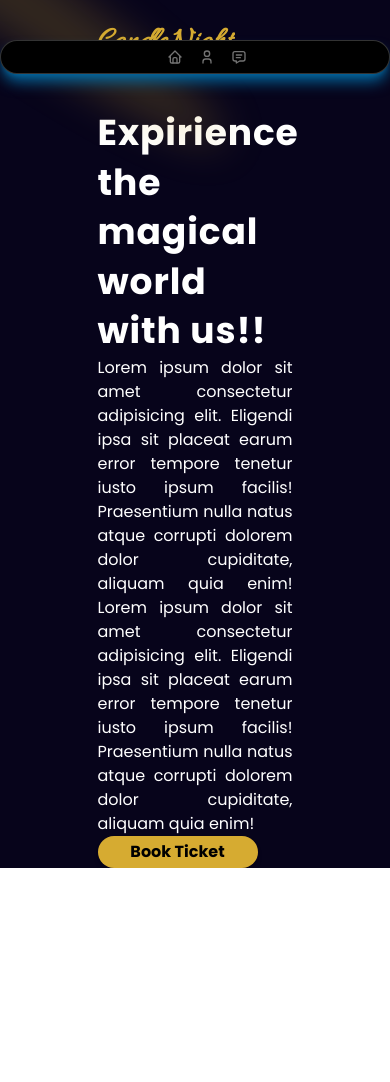
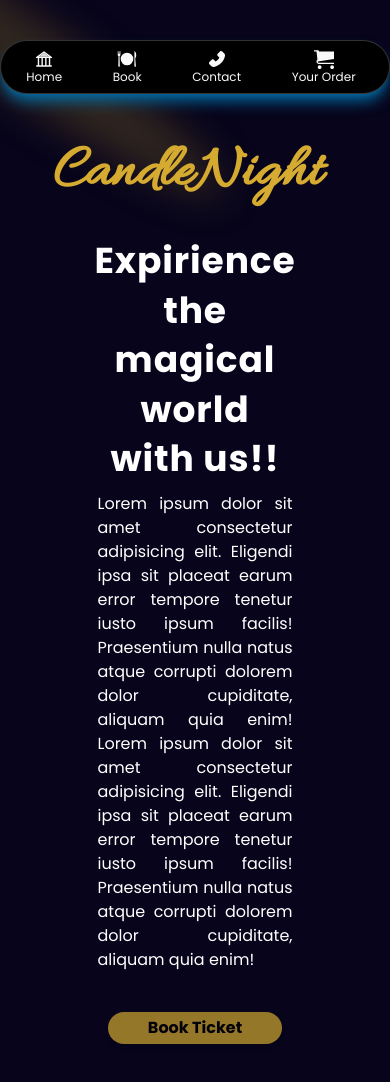
Before and after one commit to hasithasandunlakshan/leo_candle_night, a Next.js app: page / in a window 390 px wide. Shown: the top 1082 px of the page. Before the commit the page ends 868 px from the top, so only its background shows below. Built offline with nearby package versions, Linux system fonts and the light colour scheme.

Commit message:
animation added

```diff
--- a/package.json
+++ b/package.json
@@ -17,6 +17,7 @@
     "next": "14.2.11",
     "react": "^18",
     "react-dom": "^18",
+    "react-icons": "^5.3.0",
     "tailwind-merge": "^2.5.2",
     "tailwindcss-animate": "^1.0.7"
   },
--- a/src/components/Home/Hero.tsx
+++ b/src/components/Home/Hero.tsx
@@ -1,5 +1,6 @@
+"use client"
 import React from 'react'
-
+import { motion } from 'framer-motion';
 import { Spotlight } from '../ui/Spotlight'
 
 import Image from 'next/image';
@@ -7,17 +8,19 @@ import Image from 'next/image';
 import { TypewriterEffectSmooth } from '../ui/typewriter-effect';
 
 import { TextGenerateEffect } from '../ui/text-generate-effect';
+import { useRouter } from 'next/navigation';
 export default function Hero() {
+  const router=useRouter();
   const description = `Expirience the magical world with us!!`;
   const words = [
     {
       text: "Candle",
-      className:'text-secondary  font-Allura text-3xl  sm:text-8xl font-bold',
+      className:'text-secondary  font-Allura text-6xl  md:text-8xl font-bold',
 
     },
     {
-      text: "Night",
-      className:'text-secondary font-Allura text-3xl  sm:text-8xl font-bold'
+      text: "Night ",
+      className:'text-secondary font-Allura text-6xl  md:text-8xl font-bold'
     },]
   return (
 
@@ -26,22 +29,32 @@ export default function Hero() {
       className="-top-40 left-0 md:left-60 md:-top-20"
       fill="#d6ab31"
     />
-
-    <div className="flex flex-col w-1/2">
+<div className="flex justify-center  container items-center">
+<div className="flex flex-col w-1/2 items-center md:items-start py-32">
     <TypewriterEffectSmooth words={words} cursorClassName='hidden' />
 
-    <TextGenerateEffect words={description} className='text-gray-200 text-4xl font-bold' duration={3} />
+    <TextGenerateEffect words={description} className='text-gray-200 text-center sm:text-left text-4xl font-bold mb-2' duration={3} />
 
-  <p  className='text-white text-justify'> Lorem ipsum dolor sit amet consectetur adipisicing elit. Eligendi ipsa sit placeat earum error tempore tenetur iusto ipsum facilis! Praesentium nulla natus atque corrupti dolorem dolor cupiditate, aliquam quia enim!
+  <motion.p
+   initial={{ opacity: 0, y: 50 }}
+   whileInView={{ opacity: 1, y: 0 }}
+   viewport={{ once: true }}
+   transition={{ duration: 3 }}
+
+  className='text-white text-justify'> Lorem ipsum dolor sit amet consectetur adipisicing elit. Eligendi ipsa sit placeat earum error tempore tenetur iusto ipsum facilis! Praesentium nulla natus atque corrupti dolorem dolor cupiditate, aliquam quia enim!
   Lorem ipsum dolor sit amet consectetur adipisicing elit. Eligendi ipsa sit placeat earum error tempore tenetur iusto ipsum facilis! Praesentium nulla natus atque corrupti dolorem dolor cupiditate, aliquam quia enim!
-  </p>
+  </motion.p>
 
 
-<button
-  className="relative py-1 px-8 max-w-40 text-black text-base font-bold nded-full overflow-hidden bg-secondary rounded-full transition-all duration-400 ease-in-out shadow-md hover:scale-105 hover:text-white hover:shadow-lg active:scale-90 before:absolute before:top-0 before:-left-full before:w-full before:h-full before:bg-gradient-to-r before:from-amber-500 before:to-amber-400 before:transition-all before:duration-500 before:ease-in-out before:z-[-1] before:rounded-full hover:before:left-0"
+<motion.button onClick={()=>router.push("/bookseat")}
+ initial={{ opacity: 0, }}
+ whileInView={{ opacity: 1,  }}
+ viewport={{ once: true }}
+ transition={{ duration: 10 }}
+  className="relative py-1 mt-10 px-10 max-w-50 text-black text-base font-bold nded-full overflow-hidden bg-secondary rounded-full transition-all duration-400 ease-in-out shadow-md hover:scale-105 hover:text-white hover:shadow-lg active:scale-90 before:absolute before:top-0 before:-left-full before:w-full before:h-full before:bg-gradient-to-r before:from-amber-500 before:to-amber-400 before:transition-all before:duration-500 before:ease-in-out before:z-[-1] before:rounded-full hover:before:left-0"
 >
   Book Ticket
-</button>
+</motion.button>
 
 
     </div>
@@ -51,6 +64,8 @@ export default function Hero() {
       </div>
 
     </div>
+</div>
+
 
   </div>
 
--- a/src/components/Nav/Navbar.tsx
+++ b/src/components/Nav/Navbar.tsx
@@ -1,30 +1,41 @@
 import React from 'react'
 import { IconHome, IconMessage, IconUser } from "@tabler/icons-react";
 import { FloatingNav } from '../ui/floating-navbar';
+import { AiFillPhone } from "react-icons/ai";
+import { AiTwotoneBank } from "react-icons/ai";
+import { GiMeal } from "react-icons/gi";
+import { ImCart } from "react-icons/im";
 export default function Navbar() {
     const navItems = [
         {
           name: "Home",
           link: "/",
-          icon: <IconHome className="h-4 w-4 text-neutral-500 dark:text-white" />,
+          icon: <AiTwotoneBank className='text-xl'/>
         },
         {
-          name: "Booking",
+          name: "Book",
           link: "/bookseat",
-          icon: <IconUser className="h-4 w-4 text-neutral-500 dark:text-white" />,
+          icon: <GiMeal className='text-xl'/>
         },
         {
           name: "Contact",
           link: "/contactus",
-          icon: (
-            <IconMessage className="h-4 w-4 text-neutral-500 dark:text-white" />
-          ),
+          icon:
+           <AiFillPhone className='text-xl'/>
+          ,
+        },
+        {
+          name: "Your Order",
+          link: "/contactus",
+          icon:
+       <ImCart className='text-xl'/>
+
         },
       ];
   return (
-    <div>
+
 
 <FloatingNav navItems={navItems} />
-    </div>
+
   )
 }
--- a/src/components/ui/floating-navbar.tsx
+++ b/src/components/ui/floating-navbar.tsx
@@ -3,6 +3,7 @@ import React, { useState, useEffect } from "react";
 import { motion, AnimatePresence, useScroll } from "framer-motion";
 import { cn } from "@/lib/utils";
 import Link from "next/link";
+import { usePathname } from "next/navigation";
 
 export const FloatingNav = ({
   navItems,
@@ -26,7 +27,7 @@ export const FloatingNav = ({
 
     const currentScroll = scrollYProgress.get() ?? 0; // Add a fallback in case it's undefined
     const previousScroll = scrollYProgress.getPrevious() ?? 0; // Fallback for previous scroll
-
+    const currentpath=usePathname();
     let direction = currentScroll - previousScroll;
 
     if (isAtBottom()) {
@@ -60,7 +61,7 @@ export const FloatingNav = ({
           animate={{ y: visible ? 0 : -100, opacity: visible ? 1 : 0 }}
           transition={{ duration: 0.2 }}
           className={cn(
-            "flex items-center shadow-lg shadow-sky-700 md:w-[50%] fixed top-10 inset-x-0 mx-auto border  border-white/[0.2] rounded-full bg-black hover:border-amber-400   z-[5000] pr-2 pl-8 py-2 justify-center space-x-4",
+            "flex justify-around items-center shadow-lg shadow-sky-700 w-[100%] sm:w-[80%] md:w-[50%] fixed top-10 inset-x-0 mx-auto border  border-white/[0.2] rounded-full bg-black hover:border-amber-400   z-[5000] pr-2  py-2  ",
             className
           )}
         >
@@ -69,11 +70,14 @@ export const FloatingNav = ({
               key={`link=${idx}`}
               href={navItem.link}
               className={cn(
-                "relative  text-neutral-50 items-center flex space-x-1  hover:text-amber-300 hover:scale-105 transition-all duration-300 "
+                "text-neutral-50 text-8xl items-center flex   hover:text-amber-300 hover:scale-105 transition-all duration-300 "
               )}
             >
-              <span className="block sm:hidden">{navItem.icon}</span>
-              <span className="hidden sm:block text-sm">{navItem.name}</span>
+              <span className=" flex   items-center flex-col sm:hidden">{navItem.icon}
+
+                 <p className=" text-xs">{navItem.name}</p>
+                </span>
+              <span className="hidden cursor-pointer sm:flex text-sm">{navItem.name}</span>
             </Link>
           ))}
         </motion.div>
--- a/src/components/ui/typewriter-effect.tsx
+++ b/src/components/ui/typewriter-effect.tsx
@@ -90,7 +90,7 @@ export const TypewriterEffect = ({
           repeatType: "reverse",
         }}
         className={cn(
-          "inline-block rounded-sm w-[4px] h-4 md:h-6 lg:h-10 bg-blue-500",
+          "",
           cursorClassName
         )}
       ></motion.span>
@@ -140,9 +140,9 @@ export const TypewriterEffectSmooth = ({
   };
 
   return (
-    <div className={cn("flex space-x-1 my-6", className)}>
+    <div className={cn("flex space-x-1 ", className)}>
       <motion.div
-        className="overflow-hidden pb-2"
+        className="overflow-hidden py-4"
         initial={{
           width: "0%",
         }}
--- a/tailwind.config.ts
+++ b/tailwind.config.ts
@@ -10,13 +10,7 @@ const config = {
   ],
   prefix: "",
   theme: {
-    container: {
-      center: true,
-      padding: "2rem",
-      screens: {
-        "2xl": "1400px",
-      },
-    },
+
     extend: {
       fontFamily: {
         Allura: ['Allura', 'serif'],
```
Also changed, not shown: 1 other file (tests, documents, lock files or other folders).
